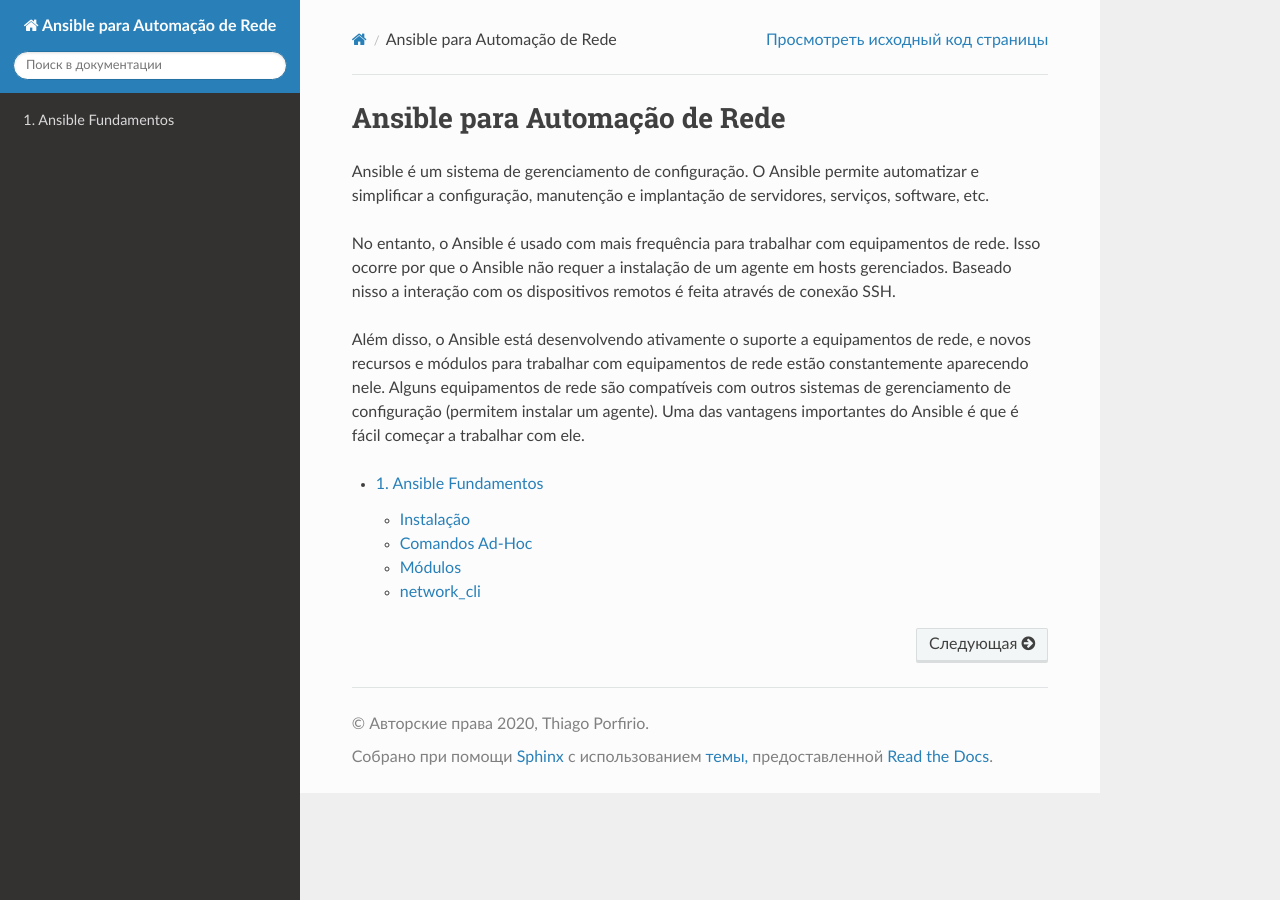
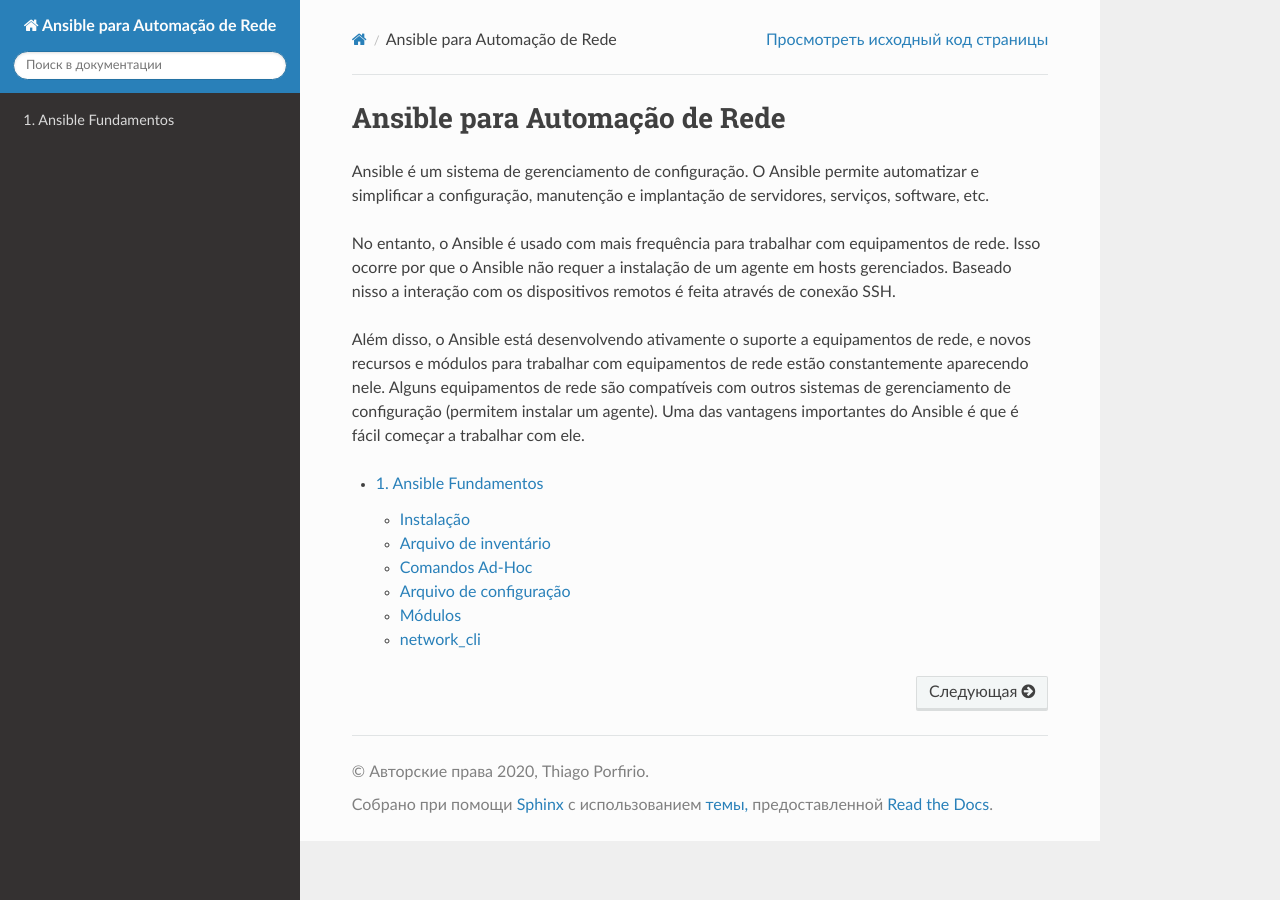
Before and after one commit to tporfirio/ansible-for-network-automation, a Sphinx documentation site: the page built from docs/source/index.rst, in a window 1280 px wide. Built offline with Sphinx 7.4.7 and the Read the Docs theme 2.0.0, drawn with Linux system fonts in a browser that asks for light colours; pages that are not in the unit, such as notebooks, are missing from menus.

Commit message:
Update index.rst

```diff
--- a/docs/source/book/01_basics/index.rst
+++ b/docs/source/book/01_basics/index.rst
@@ -33,8 +33,8 @@
    :maxdepth: 1
 
    Instalação
-   Inventário
+   Arquivo de inventário
    Comandos Ad-Hoc
-   Configuração
+   Arquivo de configuração
    Módulos
    network_cli
```
